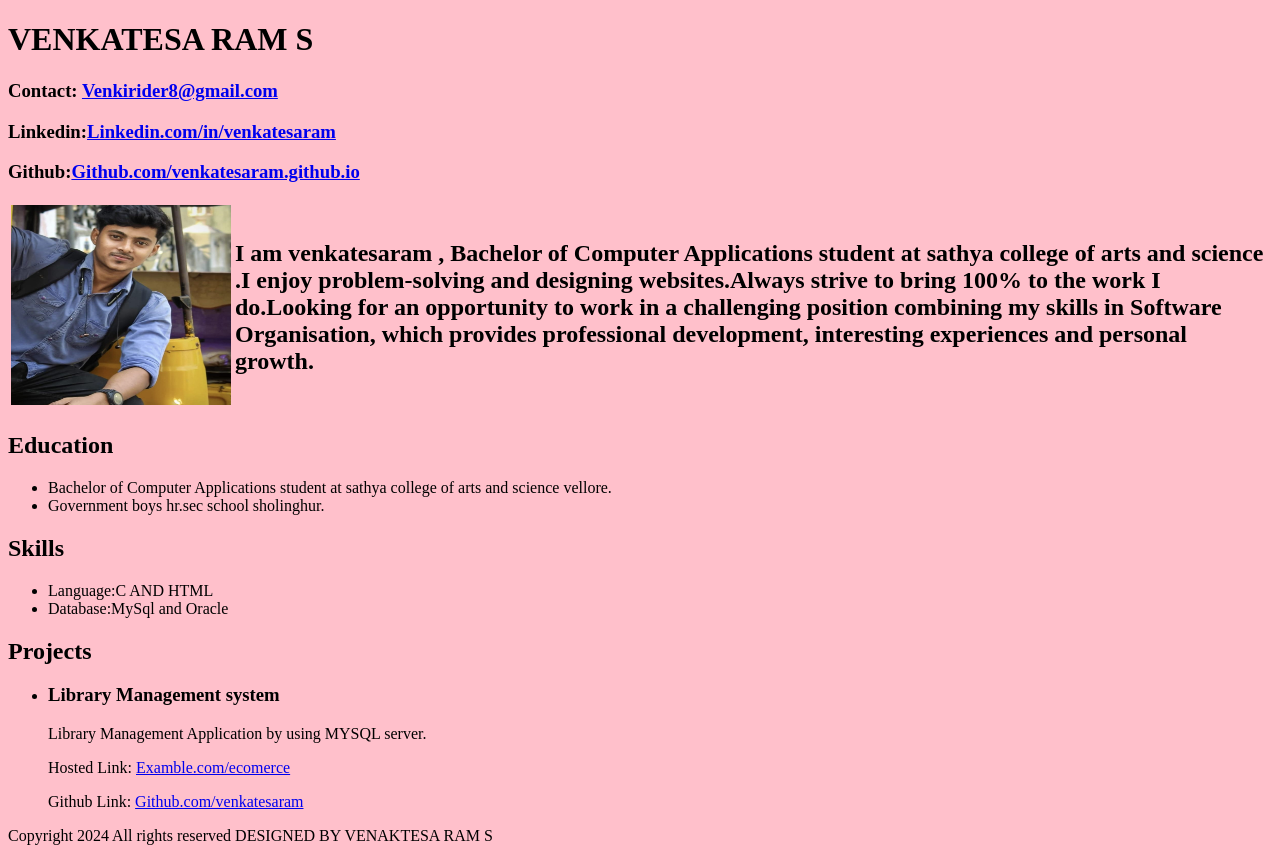
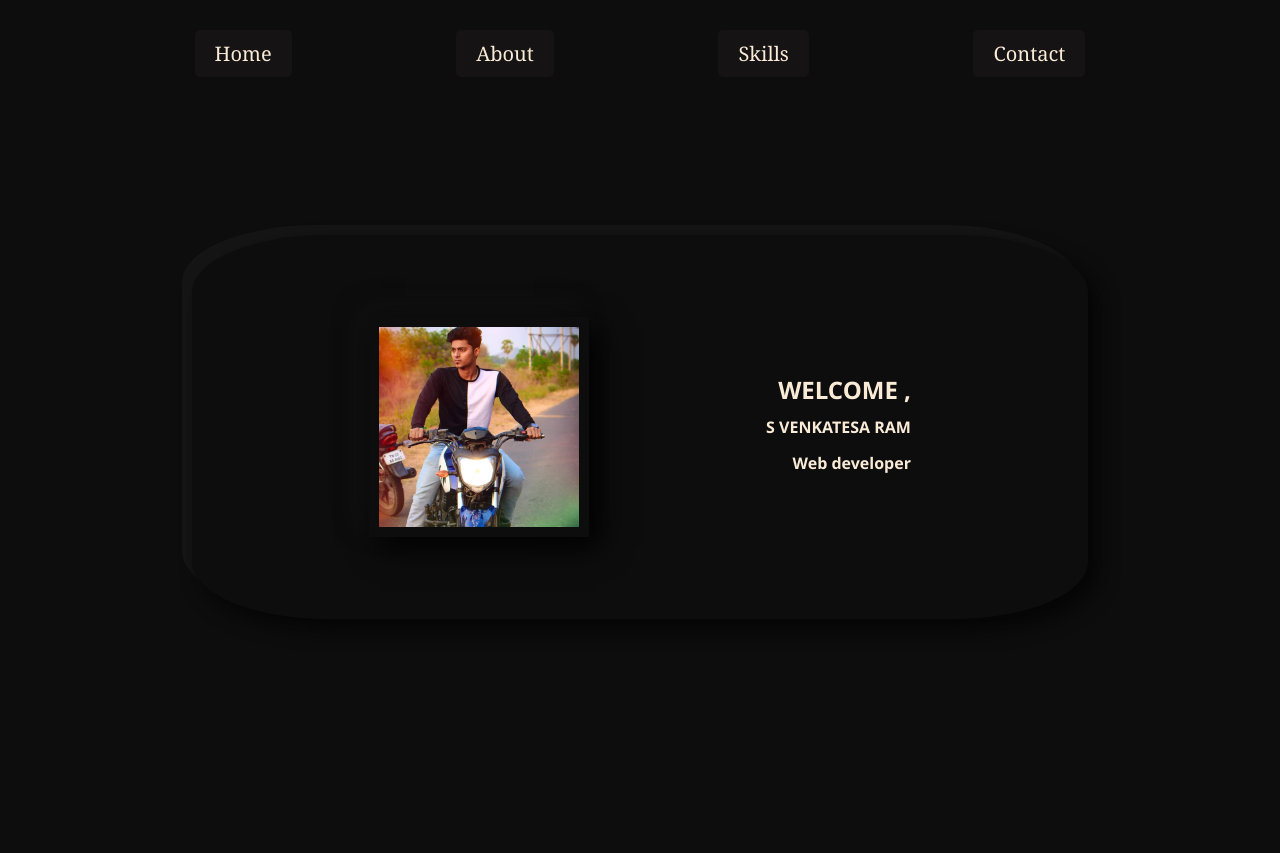
Before and after one commit to Venkatesaram/Venkatesaram.github.io, a plain HTML site: page index.html in a window 1280 px wide. After the commit the page ends 800 px from the top, so only its background shows below. Drawn offline with Linux system fonts and the light colour scheme.

Commit message:
Sample website

```diff
--- /dev/null
+++ b/Style.css
@@ -0,0 +1,84 @@
+*{
+    margin: 0%;
+    padding: 0%;
+
+}
+body{
+    background-color: #0d0d0d;
+}
+#home{
+    height:100vh;
+
+}
+ul{
+    display: flex;
+    justify-content: space-evenly;
+    align-items: center;
+    padding: 30px;
+}
+
+a{
+    color: antiquewhite;
+    text-transform: capitalize;
+    font-family: Cambria, Cochin, Georgia, Times, 'Times New Roman', serif;
+    text-decoration: none;
+    align-items: center;
+    padding: 10px 20px;
+    background-color: rgba(26,24,24,0.616);
+    border-radius: 5px;
+    font-size: 20px;
+    transition: 200ms;
+
+}
+
+a:hover{
+    box-shadow: 0 0 2px 2px rgba(78,77,77, 0.161);
+
+
+}
+.home{
+    height: 80%;
+    display: flex;
+    align-items: center;
+    justify-content: center;
+
+}
+
+
+
+.home-content{
+    height: 60%;
+    width: 70%;
+    display: flex;
+    justify-content: space-evenly;
+    align-items: center;
+    background-color: #0d0d0d;
+    border-radius: 15%;
+    box-shadow: 10px 10px 20px #050506,-10px -10px #151516;
+
+}
+
+.home-content_img{
+
+    width: 200px;
+    height: 200px;
+    object-fit: cover;
+    border-radius: 50;
+    align-items: center;
+    border: 10px solid #0d0d0e;
+    border: 50%;
+    box-shadow: 10px 10px 30px #000000, -10px  -10px 30px #2f2f2f2a;
+}
+.home-content_img:hover{
+    box-shadow: 10px 10px 30px #000000, -10px  -10px 30px #2f2f2f2a;
+}
+
+
+.home-content__para{
+
+    color: antiquewhite;
+    text-align: right ;
+    line-height: 2.3rem;
+    font-family:'Segoe UI', Tahoma, Geneva, Verdana, sans-serif ;
+    font-weight: 600;
+}
--- a/index.html
+++ b/index.html
@@ -2,82 +2,39 @@
 <html lang="en">
 <head>
     <meta charset="UTF-8">
+    <meta http-equiv="X-UA-Compatible" content="IE=edge">
+    <meta name="viewport" content="width=device-width, initial-scale=1.0">
+    <meta name="Keywords" content="HTML,css">
+    <title>VENKATESARAM S</title>
+    <link rel="stylesheet" href="Style.css">
+</head>
+<section id="home">
+    <nav>
+        <ul>
+            <a href="">home</a>
+            <a href="">about</a>
+            <a href="">skills</a>
+            <a href="">contact</a>
+        </ul>
 
-    <meta name="viewport" content="width=device-width, initial-scale=1.0">
-    <title>Venkatesa ram's Resume</title>
-    <body bgcolor="Pink" style="color:black;">
+    </nav>
 
-
-</head>
-<body>
-    <div>
-        <h1>VENKATESA RAM S</h1>
-        <P><h3>Contact: <a href="Abcd.com">Venkirider8@gmail.com</a> </h3></P>
-        <p><h3>Linkedin:<a href="Abcd.com">Linkedin.com/in/venkatesaram</a></h3></p>
-        <p><h3>Github:<a href="Abcd.com">Github.com/venkatesaram.github.io</a></h3></p>
-
-    </div>
-    <table>
-        <tr>
-        <td>
-            <img src="Photo.jpeg" alt="Photo" width="220" height="200">
-        </td>
-        <td>
-           <h2> I am venkatesaram , Bachelor of Computer Applications student at sathya college of arts and science .I enjoy problem-solving and designing websites.Always strive to bring 100% to the work I do.Looking for an opportunity to work in a challenging position combining my skills in Software Organisation, which provides professional development, interesting experiences and personal growth.</h2>
-
-
-        </td>
-
-    </tr>
-
-    </table>
-
-    <section>
-        <h2>Education</h2>
-        <ul>
-            <li>Bachelor of Computer Applications student at sathya college of arts and science vellore.</li>
-            <li>Government boys hr.sec school sholinghur.</li>
-
-        </ul>
-    </section>
-
-    <section>
-
-    <h2>Skills</h2>
-
-    <ul>
-
-
-   <li>Language:C AND HTML </li>
-   <li>Database:MySql and Oracle</li>
-
-    </ul>
-
-  </section>
-
-  <section>
-    <h2>Projects</h2>
-    <ul>
-        <li>
-            <h3>Library Management system</h3>
-            <p>Library Management Application by using MYSQL server.</p>
-            <p>Hosted Link: <a href="Venaktesh_ram_offi">Examble.com/ecomerce</a></p>
-            <p>Github Link: <a href="Venaktesh_ram_offi">Github.com/venkatesaram</a></p>
-
-        </li>
-
-    </ul>
-
-    <footer>
-        Copyright 2024 All rights reserved DESIGNED BY VENAKTESA RAM S
-    </footer>
+    <div class="home">
+        <div class="home-content">
+            <img src="Photo1.jpeg" alt="Photo" class="home-content_img">
+            <div class="home-content__para">
+            <h1>WELCOME ,</h1>
+            <p>S VENKATESA RAM <br> Web developer</p>
 
 
 
+            </div>
 
-  </section>
+        </div>
+    </div>
 
-
+</section>
+<body>
 
 </body>
 </html>
```
Also changed, not shown: Photo1.jpeg (added).
